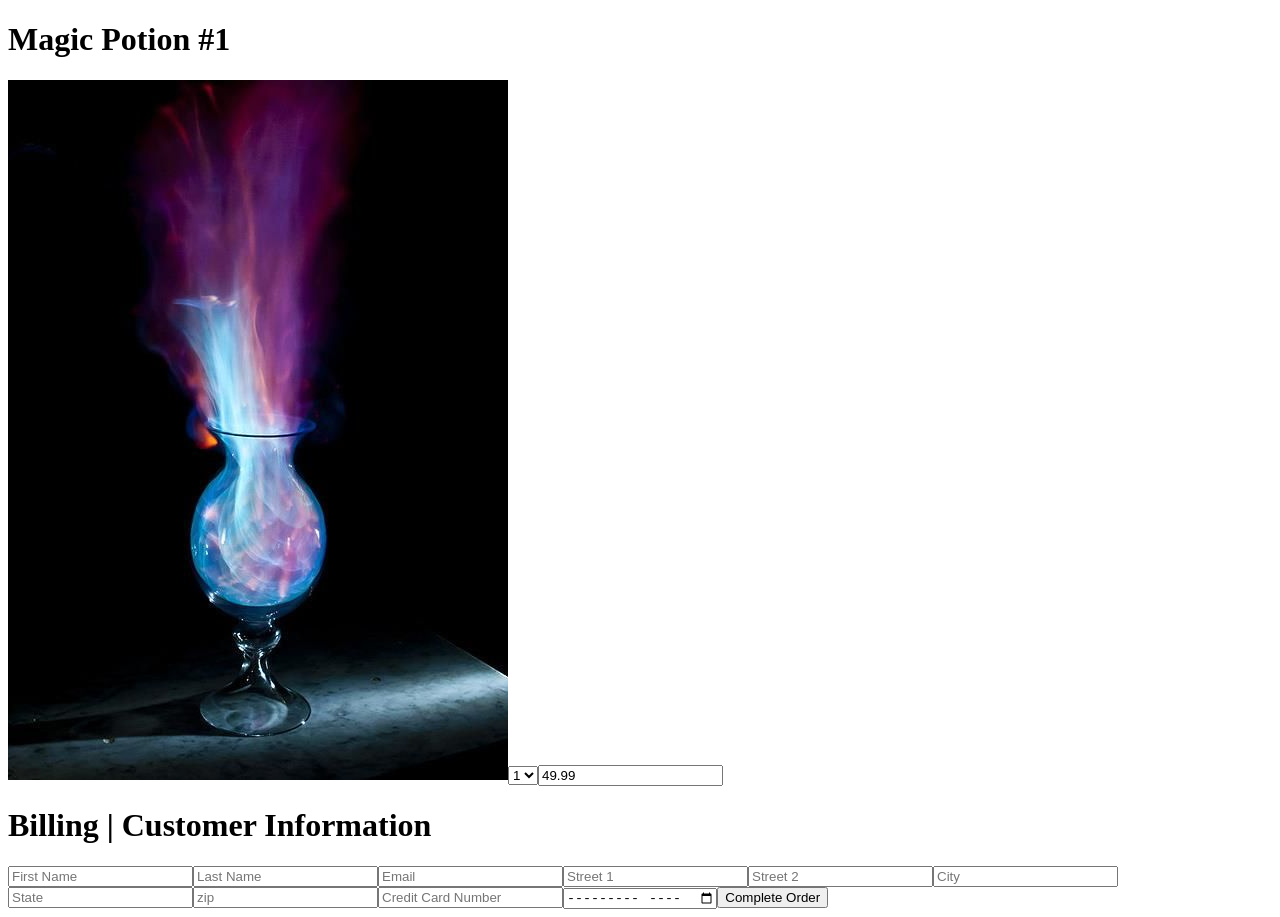
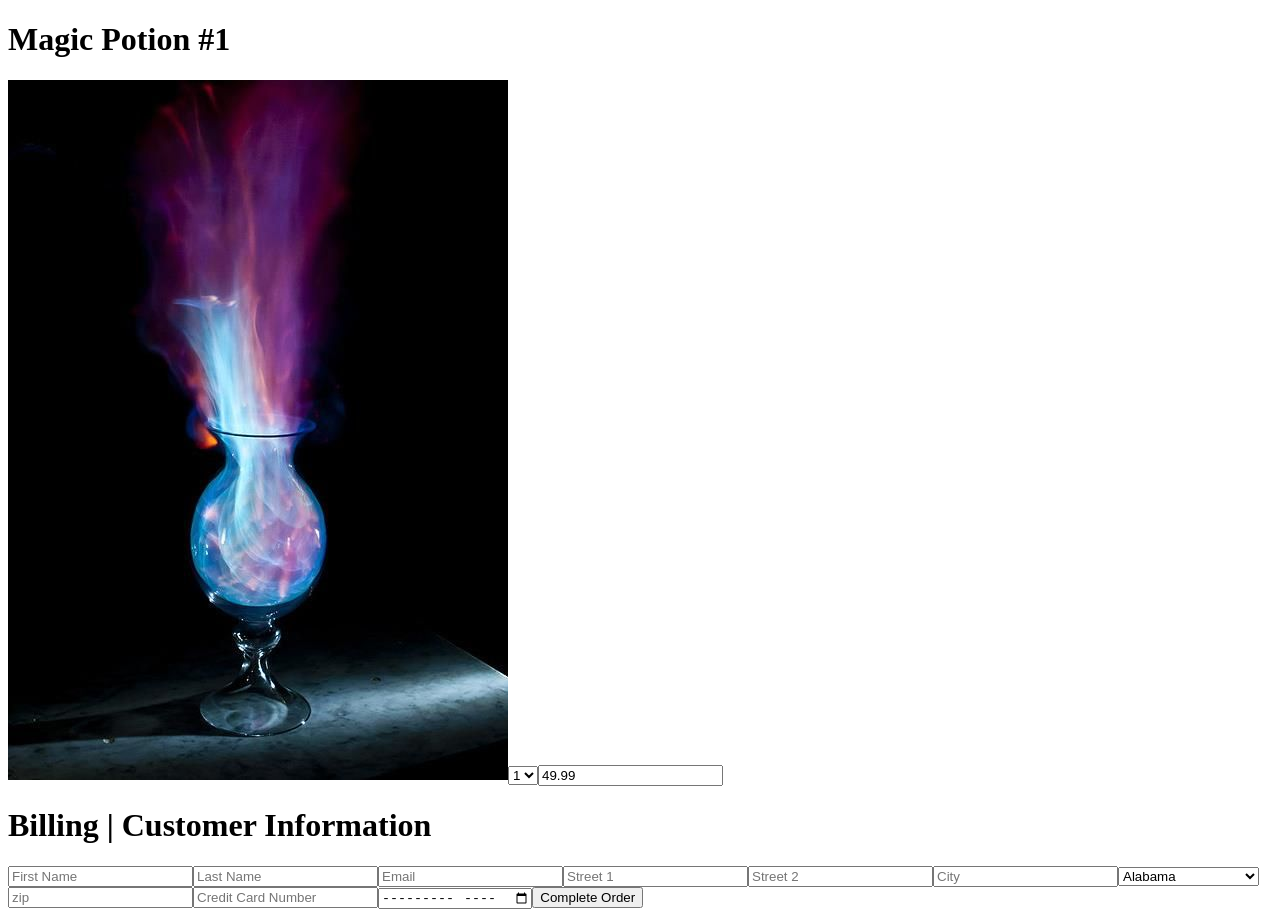
Before and after one commit to JessicaWildermuth/curology-takehome, a React app: page / in a window 1280 px wide. Built offline with nearby package versions, Linux system fonts and the light colour scheme.

Commit message:
Change state input to select

```diff
--- a/client/BillingInfo.jsx
+++ b/client/BillingInfo.jsx
@@ -14,7 +14,59 @@
       <input type="text" value={street1} name="street1" onChange={updateBilling} placeholder="Street 1" required />
       <input type="text" value={street2} name="street2" onChange={updateBilling} placeholder="Street 2" />
       <input type="text" value={city} name="city" onChange={updateBilling} placeholder="City" required />
-      <input type="text" value={state} name="state" onChange={updateBilling} placeholder="State" required />
+      <select name="state" value={state} onChange={updateBilling} required>
+        <option value="AL">Alabama</option>
+        <option value="AK">Alaska</option>
+        <option value="AZ">Arizona</option>
+        <option value="AR">Arkansas</option>
+        <option value="CA">California</option>
+        <option value="CO">Colorado</option>
+        <option value="CT">Connecticut</option>
+        <option value="DE">Delaware</option>
+        <option value="DC">District Of Columbia</option>
+        <option value="FL">Florida</option>
+        <option value="GA">Georgia</option>
+        <option value="HI">Hawaii</option>
+        <option value="ID">Idaho</option>
+        <option value="IL">Illinois</option>
+        <option value="IN">Indiana</option>
+        <option value="IA">Iowa</option>
+        <option value="KS">Kansas</option>
+        <option value="KY">Kentucky</option>
+        <option value="LA">Louisiana</option>
+        <option value="ME">Maine</option>
+        <option value="MD">Maryland</option>
+        <option value="MA">Massachusetts</option>
+        <option value="MI">Michigan</option>
+        <option value="MN">Minnesota</option>
+        <option value="MS">Mississippi</option>
+        <option value="MO">Missouri</option>
+        <option value="MT">Montana</option>
+        <option value="NE">Nebraska</option>
+        <option value="NV">Nevada</option>
+        <option value="NH">New Hampshire</option>
+        <option value="NJ">New Jersey</option>
+        <option value="NM">New Mexico</option>
+        <option value="NY">New York</option>
+        <option value="NC">North Carolina</option>
+        <option value="ND">North Dakota</option>
+        <option value="OH">Ohio</option>
+        <option value="OK">Oklahoma</option>
+        <option value="OR">Oregon</option>
+        <option value="PA">Pennsylvania</option>
+        <option value="RI">Rhode Island</option>
+        <option value="SC">South Carolina</option>
+        <option value="SD">South Dakota</option>
+        <option value="TN">Tennessee</option>
+        <option value="TX">Texas</option>
+        <option value="UT">Utah</option>
+        <option value="VT">Vermont</option>
+        <option value="VA">Virginia</option>
+        <option value="WA">Washington</option>
+        <option value="WV">West Virginia</option>
+        <option value="WI">Wisconsin</option>
+        <option value="WY">Wyoming</option>
+      </select>
       <input type="text" value={zip} name="zip" onChange={updateBilling} placeholder="zip" required />
       <input type="text" minLength="15" value={ccNum} name="ccNum" onChange={updateBilling} placeholder="Credit Card Number" required />
       <input type="month" value={exp} name="exp" onChange={updateBilling} placeholder="Expiration Date" required />
```
